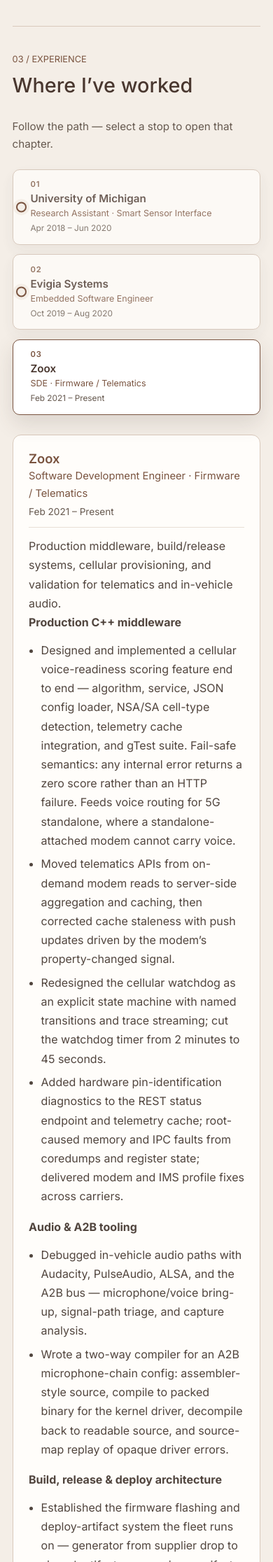
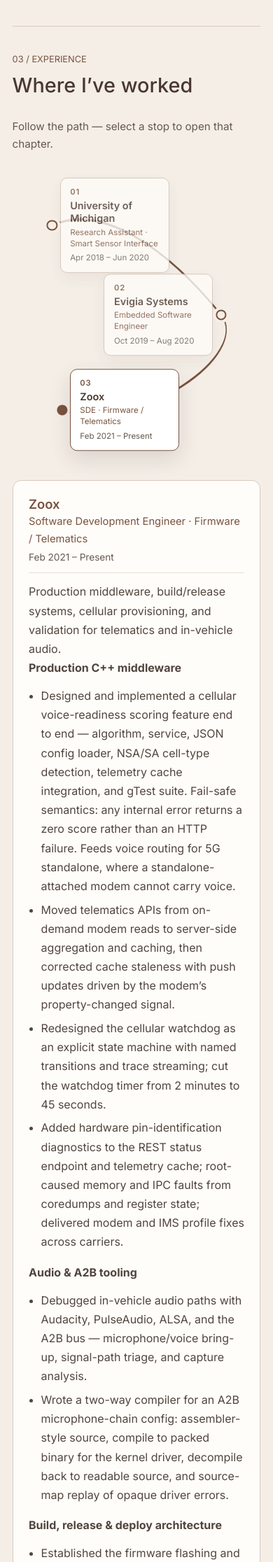
Before and after one commit to zachen-official/personal_website, a Jekyll site: the page built from index.html, in a window 390 px wide. Shown: the part 2714-4946 px from the top of the page at 70% size. Built offline with Jekyll 4.4.1, drawn with Linux system fonts in a browser that asks for light colours.

Commit message:
Keep the curvy experience path visible on narrow viewports.

```diff
--- a/_layouts/portfolio.html
+++ b/_layouts/portfolio.html
@@ -9,11 +9,11 @@
 		<link rel="preconnect" href="https://fonts.googleapis.com">
 		<link rel="preconnect" href="https://fonts.gstatic.com" crossorigin>
 		<link href="https://fonts.googleapis.com/css2?family=Inter:ital,wght@0,300;0,400;0,500;0,600;0,700;1,400;1,500&display=swap" rel="stylesheet">
-		<link rel="stylesheet" href="{{ '/css/main.css' | relative_url }}?v=20261111b">
+		<link rel="stylesheet" href="{{ '/css/main.css' | relative_url }}?v=20261111c">
 	</head>
 	<body class="portfolio-page">
 		<a class="skip-link" href="#portfolio-main">Skip to content</a>
 		{{ content }}
-		<script src="{{ '/js/roadmap.js' | relative_url }}?v=20261111b" defer></script>
+		<script src="{{ '/js/roadmap.js' | relative_url }}?v=20261111c" defer></script>
 	</body>
 </html>
--- a/css/main.css
+++ b/css/main.css
@@ -1628,48 +1628,24 @@ footer ul {
     padding-top: 0;
   }
 
+  /* Keep the curvy path on tablet/narrow widths; only shrink the stop cards */
   .roadmap-map {
-    aspect-ratio: auto;
-    min-height: 0;
-    height: auto;
-  }
-
-  .roadmap-svg {
-    display: none;
-  }
-
-  .roadmap-stops {
-    position: static;
-    display: grid;
-    gap: 0.85rem;
-  }
-
-  .roadmap-stop-wrap,
-  .roadmap-stop-wrap--start,
-  .roadmap-stop-wrap--end {
-    position: relative;
-    left: auto;
-    top: auto;
-    width: 100%;
-    height: auto;
-  }
-
-  .roadmap-node {
-    top: 50%;
-    left: 0.35rem;
-    transform: translateY(-50%);
-  }
-
-  .roadmap-stop,
-  .roadmap-stop-wrap--start .roadmap-stop,
-  .roadmap-stop-wrap--end .roadmap-stop {
-    position: relative;
-    top: auto;
-    left: auto;
-    right: auto;
-    width: 100%;
-    transform: none;
-    padding-left: 1.55rem;
+    aspect-ratio: 1000 / 620;
+    min-height: 24rem;
+  }
+
+  .roadmap-stop {
+    width: 11rem;
+    padding: 0.75rem 0.85rem;
+  }
+
+  .roadmap-stop-title {
+    font-size: 0.9rem;
+  }
+
+  .roadmap-stop-meta,
+  .roadmap-stop-date {
+    font-size: 0.72rem;
   }
 }
 
@@ -1684,6 +1660,23 @@ footer ul {
 
   .portfolio-intro {
     font-size: 0.95rem;
+  }
+
+  .roadmap-map {
+    aspect-ratio: 1000 / 760;
+    min-height: 26rem;
+  }
+
+  .roadmap-stop {
+    width: 9.75rem;
+  }
+
+  .roadmap-stop-wrap--start .roadmap-stop {
+    left: 0.7rem;
+  }
+
+  .roadmap-stop-wrap--end .roadmap-stop {
+    right: 0.7rem;
   }
 
   .about-grid,
```
Also changed, not shown: _build_preview.py (+13 -2 lines).
